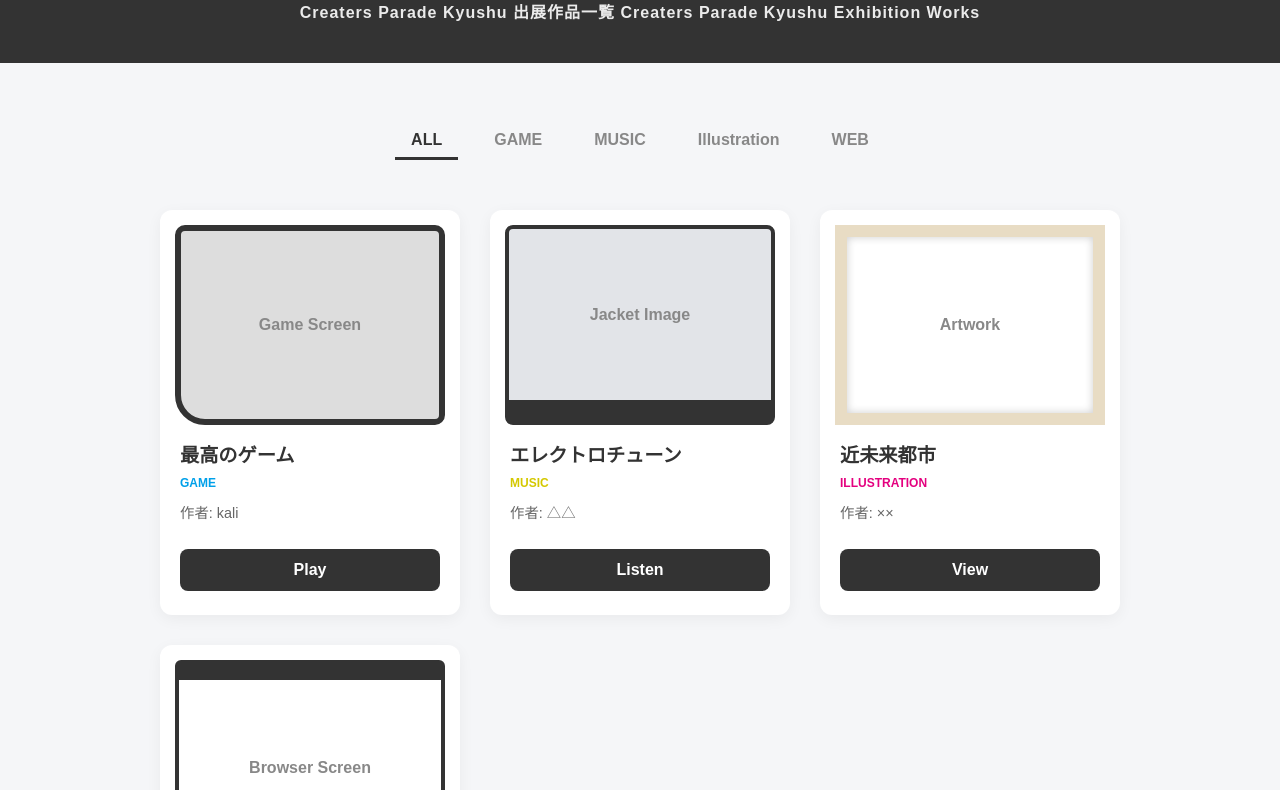
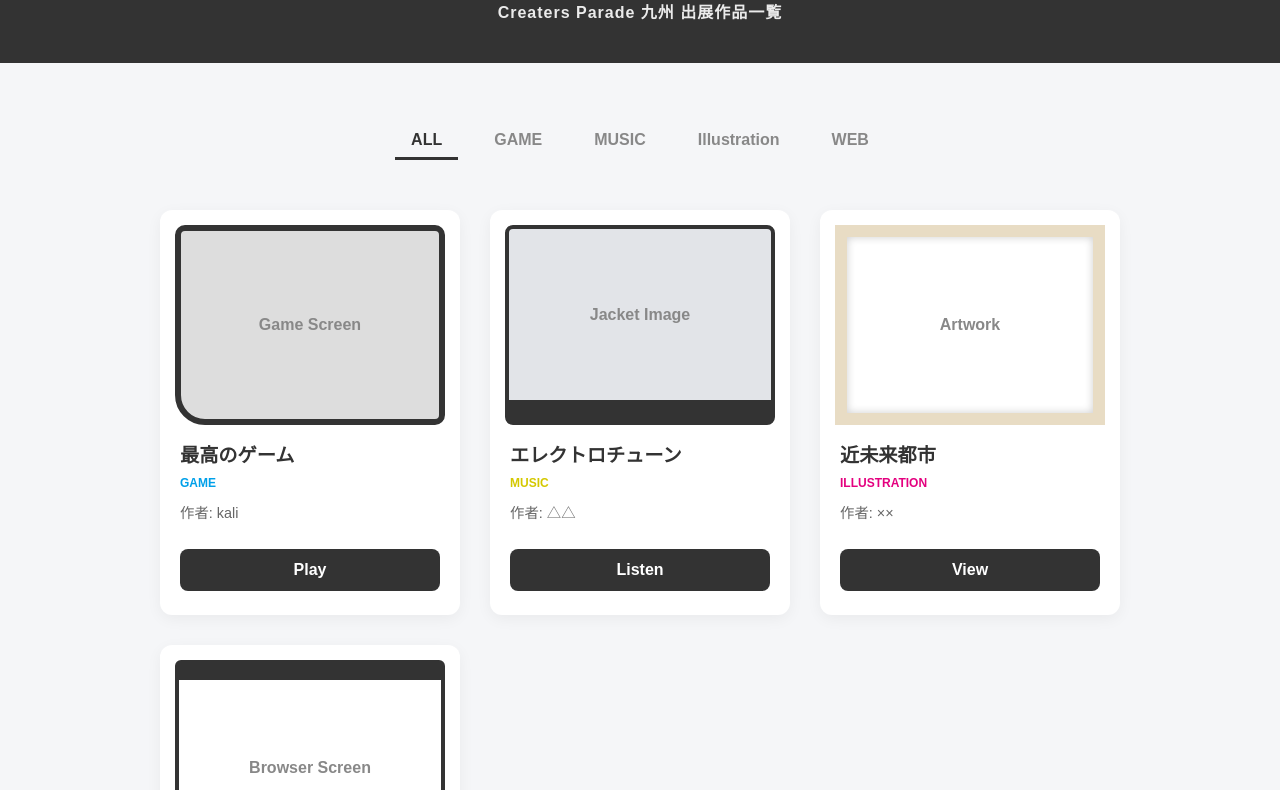
Before and after one commit to Prometheus-Key/konpelink, a plain HTML site: page index.html in a window 1280 px wide. Shown: the part 155-945 px from the top of the page. Drawn offline with Linux system fonts and the light colour scheme.

Commit message:
タイトル変更

```diff
--- a/index.html
+++ b/index.html
@@ -45,8 +45,7 @@
                 <img src="dotcube_alpha.png" alt="dot cube" class="header-text-logo">
             </div>
             <p>
-                <span class="ja-text">Creaters Parade Kyushu 出展作品一覧</span>
-                <span class="en-text">Creaters Parade Kyushu Exhibition Works</span>
+                <span class="ja-text">Creaters Parade 九州 出展作品一覧</span>
             </p>
         </header>
 
```
